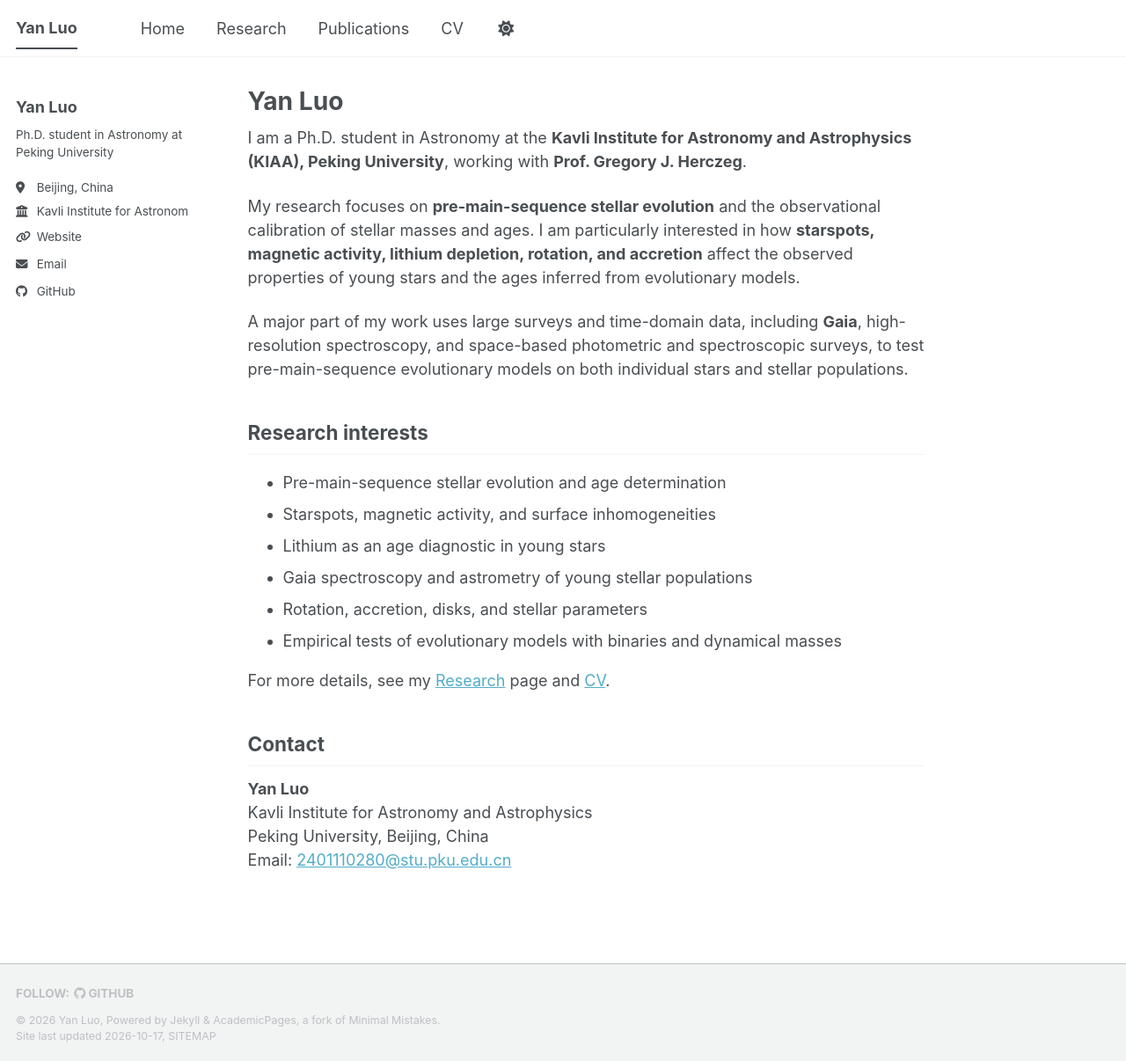
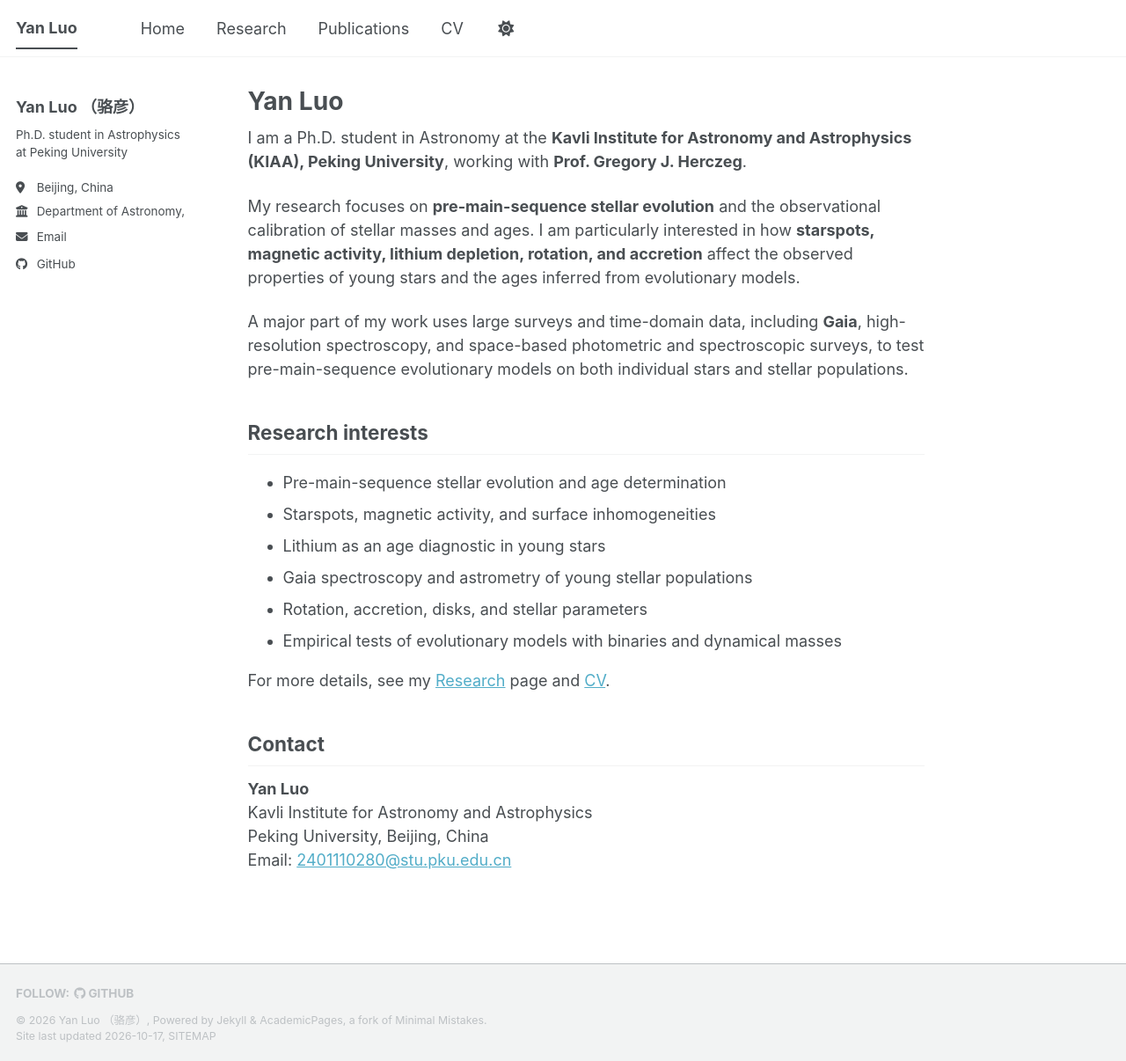
Before and after one commit to YanLuo-astro/YanLuo-astro.github.io, a Jekyll site: the page built from _pages/about.md, in a window 1280 px wide and 1206 px high. Shown: the whole window at 88% size. Built offline with Jekyll 4.4.1, drawn with Linux system fonts in a browser that asks for light colours; a style sheet for code colours, icons or effects is not loaded.

Commit message:
Modify personal details in _config.yml
Updated name and bio fields to include Chinese characters and corrected academic title.

```diff
--- a/_config.yml
+++ b/_config.yml
@@ -11,7 +11,7 @@ locale                   : "en-US"
 site_theme               : "default" # The available themes options are "default", "air", "sunrise", "mint", "dirt" and "contrast"
 title                    : "Yan Luo"
 title_separator          : "-"
-name                     : &name "Yan Luo"
+name                     : &name "Yan Luo （骆彦）"
 description              : &description "Pre-main-sequence stellar evolution, young stars, starspots, and stellar ages."
 url                      : https://yanluo-astro.github.io
                                                            # or if you already have some other page hosted on Github then use "https://[your GitHub username].github.io/[Your Repo Name]"
@@ -24,12 +24,12 @@ repository               : "YanLuo-astro/YanLuo-astro.github.io"
 author:
   # Biographic information
   avatar           :
-  name             : "Yan Luo"
+  name             : "Yan Luo （骆彦）"
   pronouns         : # example: "she/her"
-  bio              : "Ph.D. student in Astronomy at Peking University"
+  bio              : "Ph.D. student in Astrophysics at Peking University"
   location         : "Beijing, China"
-  employer         : "Kavli Institute for Astronomy and Astrophysics, Peking University"
-  uri              : "https://kiaa.pku.edu.cn/"
+  employer         : "Department of Astronomy, Peking University; Kavli Institute for Astronomy and Astrophysics, Peking University"
+ # uri              : "https://kiaa.pku.edu.cn/"
   email            : "2401110280@stu.pku.edu.cn"
 
   # Academic websites
```
